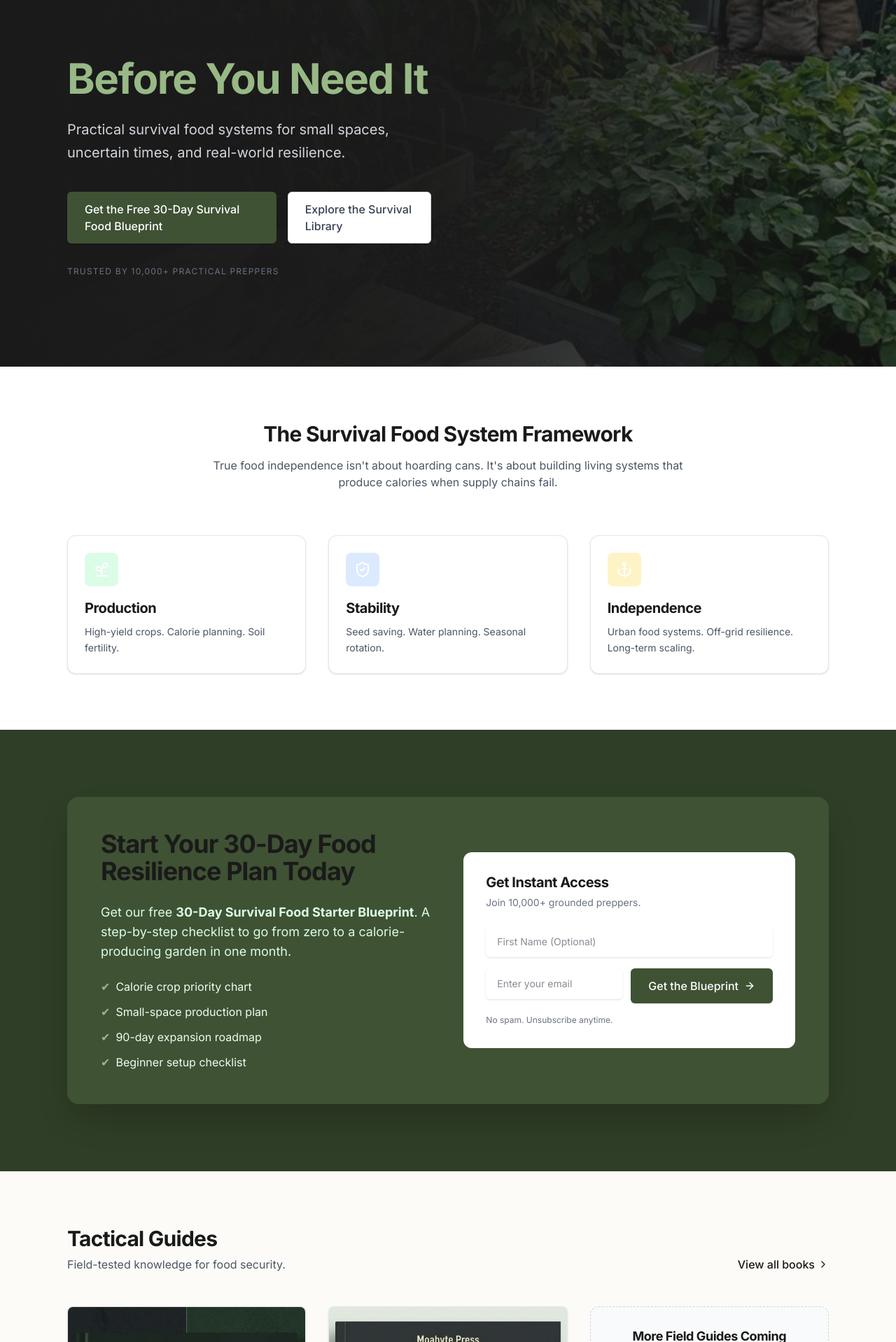
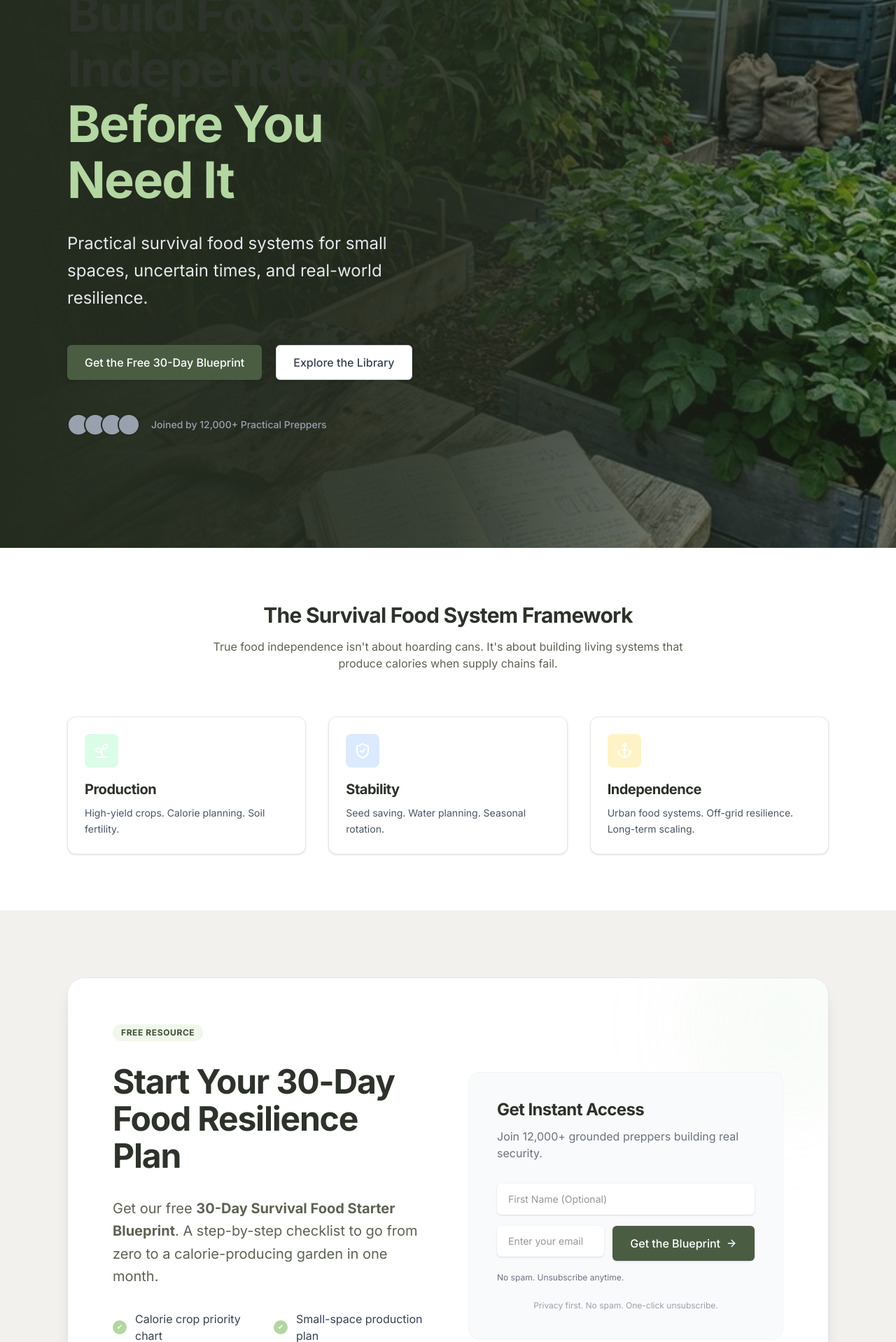
Before and after one commit to moabytemusic-code/moabytepress-survival, a Next.js app: page / in a window 1280 px wide. Shown: the part 262-2180 px from the top of the page at 70% size. Built offline with nearby package versions, Linux system fonts and the light colour scheme.

Commit message:
Lighten home page design, update color palette, and trigger deploy

```diff
--- a/src/app/globals.css
+++ b/src/app/globals.css
@@ -2,19 +2,27 @@
 
 :root {
   /* Tactical Palette */
-  --bg-primary: #FDFBF7; /* Off-white / Bone */
-  --bg-secondary: #F3F1ED; /* Slightly darker off-white for cards/sections */
-  --fg-primary: #1A1A1A; /* Charcoal / Black */
-  --fg-secondary: #4A4A4A; /* Dark Grey */
-  --brand-green: #3F5234; /* Tactical Olive Green */
-  --brand-green-dark: #2F3E26; /* Darker Olive */
-  --brand-green-light: #5A734B; /* Lighter Olive for hover */
-  --accent-alert: #D9534F; /* Urgent Red (minimal use) */
+  --bg-primary: #FDFBF7;
+  /* Off-white / Bone */
+  --bg-secondary: #F3F1ED;
+  /* Slightly darker off-white for cards/sections */
+  --fg-primary: #2D322A;
+  /* Deep Olive Grey (Warmer than Charcoal) */
+  --fg-secondary: #5C6353;
+  /* Medium Olive Grey */
+  --brand-green: #4A5D43;
+  /* More Vibrant Tactical Olive */
+  --brand-green-dark: #364532;
+  --brand-green-light: #6B8E5A;
+  /* Lighter growth green */
+  --accent-alert: #D9534F;
+  /* Urgent Red (minimal use) */
   --border-color: #E5E5E5;
 
   /* Font Setup */
   --font-sans: "Inter", system-ui, -apple-system, BlinkMacSystemFont, "Segoe UI", Roboto, "Helvetica Neue", Arial, sans-serif;
-  --font-serif: "Merriweather", "Georgia", serif; /* For book titles/headers optional */
+  --font-serif: "Merriweather", "Georgia", serif;
+  /* For book titles/headers optional */
 }
 
 @theme inline {
@@ -39,7 +47,12 @@ body {
   -webkit-font-smoothing: antialiased;
 }
 
-h1, h2, h3, h4, h5, h6 {
+h1,
+h2,
+h3,
+h4,
+h5,
+h6 {
   font-weight: 700;
   letter-spacing: -0.025em;
   line-height: 1.1;
--- a/src/app/page.tsx
+++ b/src/app/page.tsx
@@ -17,8 +17,8 @@ export default function Home() {
   return (
     <div className="flex flex-col min-h-screen">
       {/* 1. HERO Section */}
-      <section className="relative bg-[#1A1A1A] text-white overflow-hidden">
-        <div className="absolute inset-0 z-0 opacity-40">
+      <section className="relative bg-[#242B1F] text-white overflow-hidden">
+        <div className="absolute inset-0 z-0 opacity-60">
           <Image
             src="/images/hero_survival_garden.png"
             alt="Thriving survival garden"
@@ -27,27 +27,35 @@ export default function Home() {
             priority
           />
         </div>
-        <div className="absolute inset-0 bg-gradient-to-r from-[#1A1A1A] via-[#1A1A1A]/90 to-transparent z-10" />
+        <div className="absolute inset-0 bg-gradient-to-r from-[#242B1F] via-[#242B1F]/80 to-transparent z-10" />
 
-        <div className="relative z-20 container-width py-20 md:py-32 grid md:grid-cols-2 gap-12 items-center">
-          <div className="space-y-6">
-            <h1 className="text-4xl md:text-5xl lg:text-6xl font-bold tracking-tight leading-tight">
-              Build Food Independence <span className="text-[#98B886]">Before You Need It</span>
+        <div className="relative z-20 container-width py-24 md:py-40 grid md:grid-cols-2 gap-12 items-center">
+          <div className="space-y-8">
+            <h1 className="text-4xl md:text-5xl lg:text-7xl font-bold tracking-tight leading-tight">
+              Build Food Independence <br />
+              <span className="text-[#B4D6A2]">Before You Need It</span>
             </h1>
-            <p className="text-lg md:text-xl text-gray-300 max-w-lg leading-relaxed">
+            <p className="text-lg md:text-2xl text-gray-200 max-w-lg leading-relaxed">
               Practical survival food systems for small spaces, uncertain times, and real-world resilience.
             </p>
-            <div className="flex flex-col sm:flex-row gap-4 pt-4">
-              <Link href="/free" className="btn-primary text-lg px-8">
-                Get the Free 30-Day Survival Food Blueprint
+            <div className="flex flex-col sm:flex-row gap-5 pt-4">
+              <Link href="/free" className="btn-primary text-lg px-8 py-4 bg-[#6B8E5A] hover:bg-[#7DA36C]">
+                Get the Free 30-Day Blueprint
               </Link>
-              <Link href="/books" className="btn-secondary bg-transparent text-white border-white hover:bg-white/10 hover:text-white">
-                Explore the Survival Library
+              <Link href="/books" className="btn-secondary bg-white/10 text-white border-white/20 backdrop-blur-sm hover:bg-white/20 hover:text-white">
+                Explore the Library
               </Link>
             </div>
-            <p className="text-xs text-gray-500 uppercase tracking-widest pt-2">
-              Trusted by 10,000+ Practical Preppers
-            </p>
+            <div className="flex items-center gap-4 pt-4">
+              <div className="flex -space-x-2">
+                {[1, 2, 3, 4].map((i) => (
+                  <div key={i} className="w-8 h-8 rounded-full border-2 border-[#242B1F] bg-gray-400" />
+                ))}
+              </div>
+              <p className="text-sm text-gray-400 font-medium">
+                Joined by 12,000+ Practical Preppers
+              </p>
+            </div>
           </div>
         </div>
       </section>
@@ -56,8 +64,8 @@ export default function Home() {
       <section className="py-20 bg-white">
         <div className="container-width">
           <div className="text-center max-w-2xl mx-auto mb-16">
-            <h2 className="text-3xl font-bold text-[#1A1A1A] mb-4">The Survival Food System Framework</h2>
-            <p className="text-gray-600">
+            <h2 className="text-3xl font-bold text-[var(--fg-primary)] mb-4">The Survival Food System Framework</h2>
+            <p className="text-[var(--fg-secondary)]">
               True food independence isn't about hoarding cans. It's about building living systems that produce calories when supply chains fail.
             </p>
           </div>
@@ -92,27 +100,36 @@ export default function Home() {
       </section>
 
       {/* 3. LEAD MAGNET Section (Reinforcement) */}
-      <section className="py-24 bg-[#2F3E26] text-white">
+      <section className="py-24 bg-[#F3F1ED]">
         <div className="container-width">
-          <div className="bg-[#3F5234] rounded-2xl p-8 md:p-12 shadow-2xl flex flex-col lg:flex-row items-center gap-12">
-            <div className="lg:w-1/2 space-y-6">
-              <h2 className="text-3xl md:text-4xl font-bold leading-tight">
-                Start Your 30-Day Food Resilience Plan Today
+          <div className="bg-white border border-gray-200 rounded-3xl p-8 md:p-16 shadow-xl flex flex-col lg:flex-row items-center gap-16 relative overflow-hidden">
+            <div className="absolute top-0 right-0 -mr-16 -mt-16 w-64 h-64 bg-[#B4D6A2]/10 rounded-full blur-3xl" />
+
+            <div className="lg:w-1/2 space-y-8 relative z-10">
+              <div className="inline-flex items-center gap-2 px-3 py-1 rounded-full bg-[#B4D6A2]/20 text-[#3F5234] text-xs font-bold uppercase tracking-wider">
+                Free Resource
+              </div>
+              <h2 className="text-3xl md:text-5xl font-bold leading-tight text-[var(--fg-primary)]">
+                Start Your 30-Day Food Resilience Plan
               </h2>
-              <p className="text-green-100 text-lg">
+              <p className="text-[var(--fg-secondary)] text-lg md:text-xl leading-relaxed">
                 Get our free <strong>30-Day Survival Food Starter Blueprint</strong>. A step-by-step checklist to go from zero to a calorie-producing garden in one month.
               </p>
-              <ul className="space-y-3 text-green-50">
-                <li className="flex items-center gap-2"><span className="text-[#98B886]">✔</span> Calorie crop priority chart</li>
-                <li className="flex items-center gap-2"><span className="text-[#98B886]">✔</span> Small-space production plan</li>
-                <li className="flex items-center gap-2"><span className="text-[#98B886]">✔</span> 90-day expansion roadmap</li>
-                <li className="flex items-center gap-2"><span className="text-[#98B886]">✔</span> Beginner setup checklist</li>
+              <ul className="grid grid-cols-1 sm:grid-cols-2 gap-4 text-gray-700">
+                <li className="flex items-center gap-3"><span className="flex-shrink-0 w-5 h-5 rounded-full bg-[#B4D6A2] flex items-center justify-center text-white text-[10px]">✔</span> Calorie crop priority chart</li>
+                <li className="flex items-center gap-3"><span className="flex-shrink-0 w-5 h-5 rounded-full bg-[#B4D6A2] flex items-center justify-center text-white text-[10px]">✔</span> Small-space production plan</li>
+                <li className="flex items-center gap-3"><span className="flex-shrink-0 w-5 h-5 rounded-full bg-[#B4D6A2] flex items-center justify-center text-white text-[10px]">✔</span> 90-day expansion roadmap</li>
+                <li className="flex items-center gap-3"><span className="flex-shrink-0 w-5 h-5 rounded-full bg-[#B4D6A2] flex items-center justify-center text-white text-[10px]">✔</span> Beginner setup checklist</li>
               </ul>
             </div>
-            <div className="lg:w-1/2 w-full bg-white rounded-xl p-6 md:p-8 text-gray-900">
-              <h3 className="text-xl font-bold mb-2">Get Instant Access</h3>
-              <p className="text-gray-500 text-sm mb-6">Join 10,000+ grounded preppers.</p>
+
+            <div className="lg:w-1/2 w-full bg-gray-50 rounded-2xl p-8 md:p-10 border border-gray-100 relative z-10">
+              <h3 className="text-2xl font-bold mb-3 text-[#1A1A1A]">Get Instant Access</h3>
+              <p className="text-gray-500 mb-8">Join 12,000+ grounded preppers building real security.</p>
               <CTAForm source="homepage_main_optin" />
+              <p className="text-center text-xs text-gray-400 mt-6">
+                Privacy first. No spam. One-click unsubscribe.
+              </p>
             </div>
           </div>
         </div>
@@ -123,8 +140,8 @@ export default function Home() {
         <div className="container-width">
           <div className="flex justify-between items-end mb-12">
             <div>
-              <h2 className="text-3xl font-bold text-[#1A1A1A] mb-2">Tactical Guides</h2>
-              <p className="text-gray-600">Field-tested knowledge for food security.</p>
+              <h2 className="text-3xl font-bold text-[var(--fg-primary)] mb-2">Tactical Guides</h2>
+              <p className="text-[var(--fg-secondary)]">Field-tested knowledge for food security.</p>
             </div>
             <Link href="/books" className="hidden md:flex items-center text-[#3F5234] font-medium hover:underline">
               View all books <ChevronRight className="ml-1 w-4 h-4" />
```
Also changed, not shown: deploy_trigger.txt.
